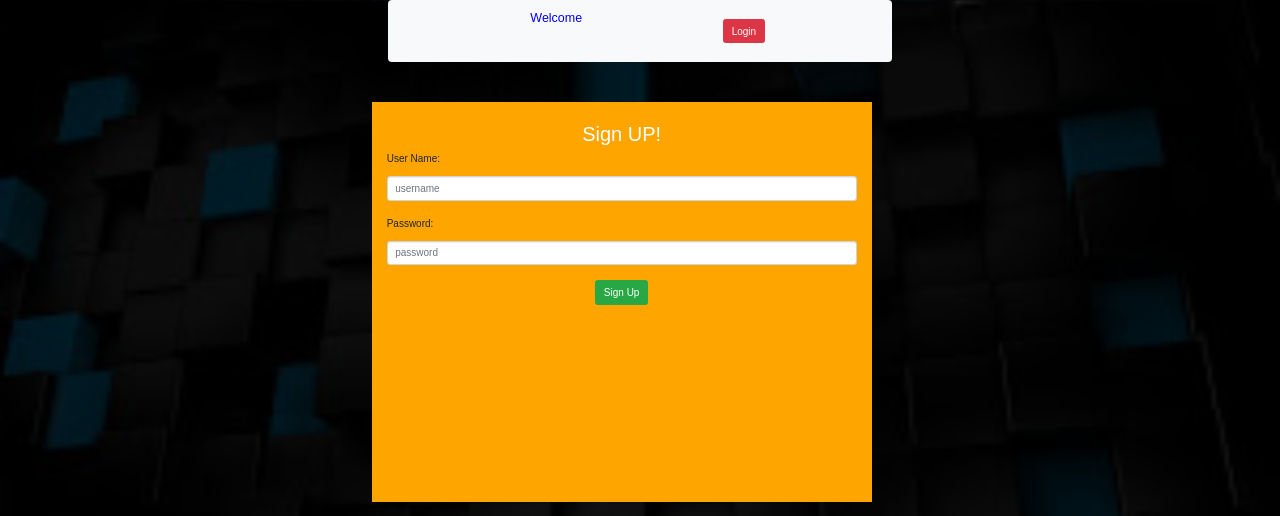
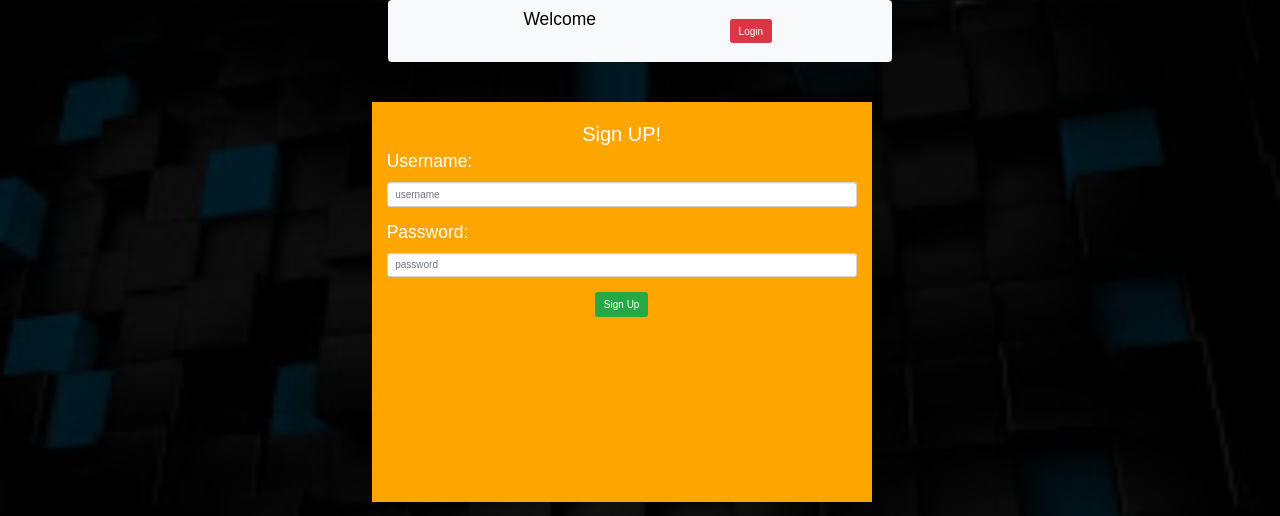
Before and after one commit to gunarevuri/Find-Way, a Django app: page / in a window 1280 px wide. Shown: the top 516 px of the page. Run offline with Django 3.2, Linux system fonts and the light colour scheme; some libraries are stand-ins or nearby versions.

Commit message:
added styling

```diff
--- a/buses/templates/buses/home.html
+++ b/buses/templates/buses/home.html
@@ -17,8 +17,9 @@
 <form method="POST">
 	{% csrf_token %}
 	<div style="margin-bottom:5em;">
-
+<ul>
 {{form}}
+</ul>
 
 </div>
 <div style="display:grid;place-items:center;"><input type="submit" value="getbusstations">
--- a/buses/templates/buses/homepageview.html
+++ b/buses/templates/buses/homepageview.html
@@ -2,7 +2,7 @@
 {% block content %}
 {% load static %}
 <nav class="navbar navbar-light bg-light">
-  <a class="navbar-brand">Welcome {{username}}</a>
+  <a class="navbar-brand"><h3 style="color: black;">Welcome {{username}}</h3></a>
   <a href="/loginuser/" class="btn btn-danger">Login</a>
 </nav>
 
@@ -14,8 +14,10 @@
 		<h2 style="text-align: center; margin-top: 20px; color: white;">Sign UP!</h2>
 		<form action="{% url 'signupuser' %}" method="post">
 			{% csrf_token %}
-			User Name:<input style="margin-top: 10px;" type="text" class="form-control" name="username" placeholder="username"><br>
-			Password: <input style="margin-top: 10px;" class="form-control" type="password" name="password" placeholder="password"><br>
+			<h3>Username:</h3>
+			<input style="margin-top: 10px;" type="text" class="form-control" name="username" placeholder="username"><br>
+			<h3>Password:</h3>
+			<input style="margin-top: 10px;" class="form-control" type="password" name="password" placeholder="password"><br>
 		<!-- 	Phone No:<input style="margin-top: 10px;" class="form-control" type="number" name="phoneno" placeholder="phone number"><br> -->
 			<input style="margin-top: 10px; display: block;margin: auto;" type="submit" name="" value="Sign Up" class="btn btn-success">
 		</form>
--- a/buses/templates/buses/userlogin.html
+++ b/buses/templates/buses/userlogin.html
@@ -1,11 +1,13 @@
 {% extends 'buses/base.html' %}
 {% block content %}
-<h2 style="text-align: center;color: orange;">Login</h2>
+<h2 style="text-align: center;color: white;">Login</h2>
 
 <div class="container" style="width: 400px;">
 <form action="/userauthenticate/" method="post">
 	{% csrf_token %}
+	<h3 style="color: white"> Username</h3>
 	<input class = " form-control"  type="text" name="username" placeholder="username">
+	<h3 style="color: white">password:</h3>
 	<input class="form-control" type="password" name="password" placeholder="password">
 	<input type="submit" value="Login" name="Login" class="btn btn-success">
 </form>
```
